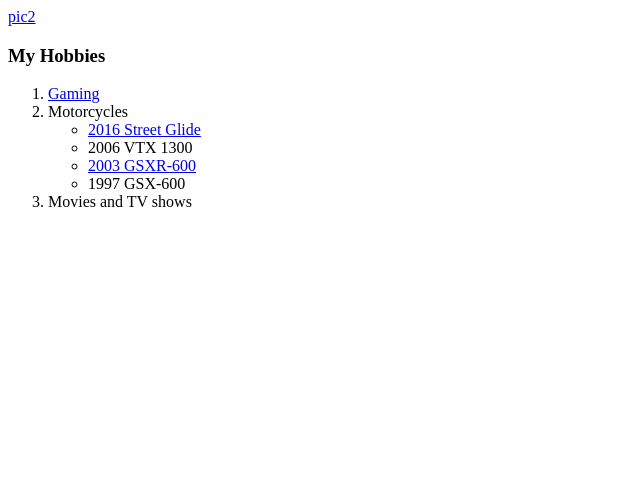
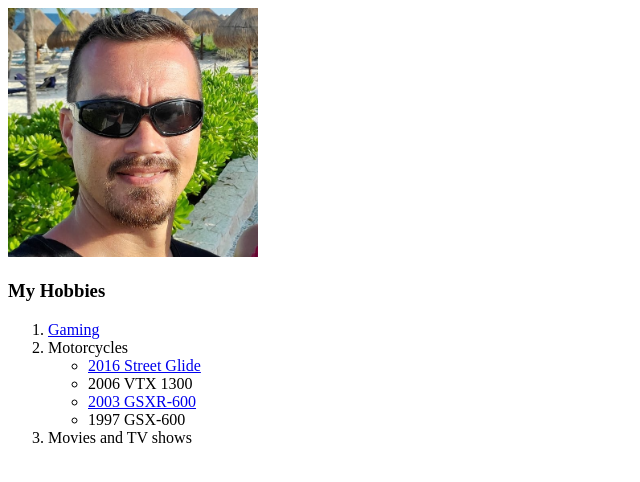
Before and after one commit to bmatiga/cv, a plain HTML site: page hobbies.html in a window 1280 px wide. Shown: the whole page, without its empty margins (0-640 px from the left). Drawn offline with Linux system fonts and the light colour scheme.

Commit message:
Update hobbies.html

```diff
--- a/hobbies.html
+++ b/hobbies.html
@@ -2,7 +2,7 @@
 <html lang="en" dir="ltr">
   <head>
     <meta charset="utf-8">
-    <a href="images/pic2a.jpg">pic2</a>
+    <img src="images/pic1a.jpg" width=250 alt="Brian Matiga profile picture">
     <title>My Hobbies</title>
   </head>
   <body>
```
